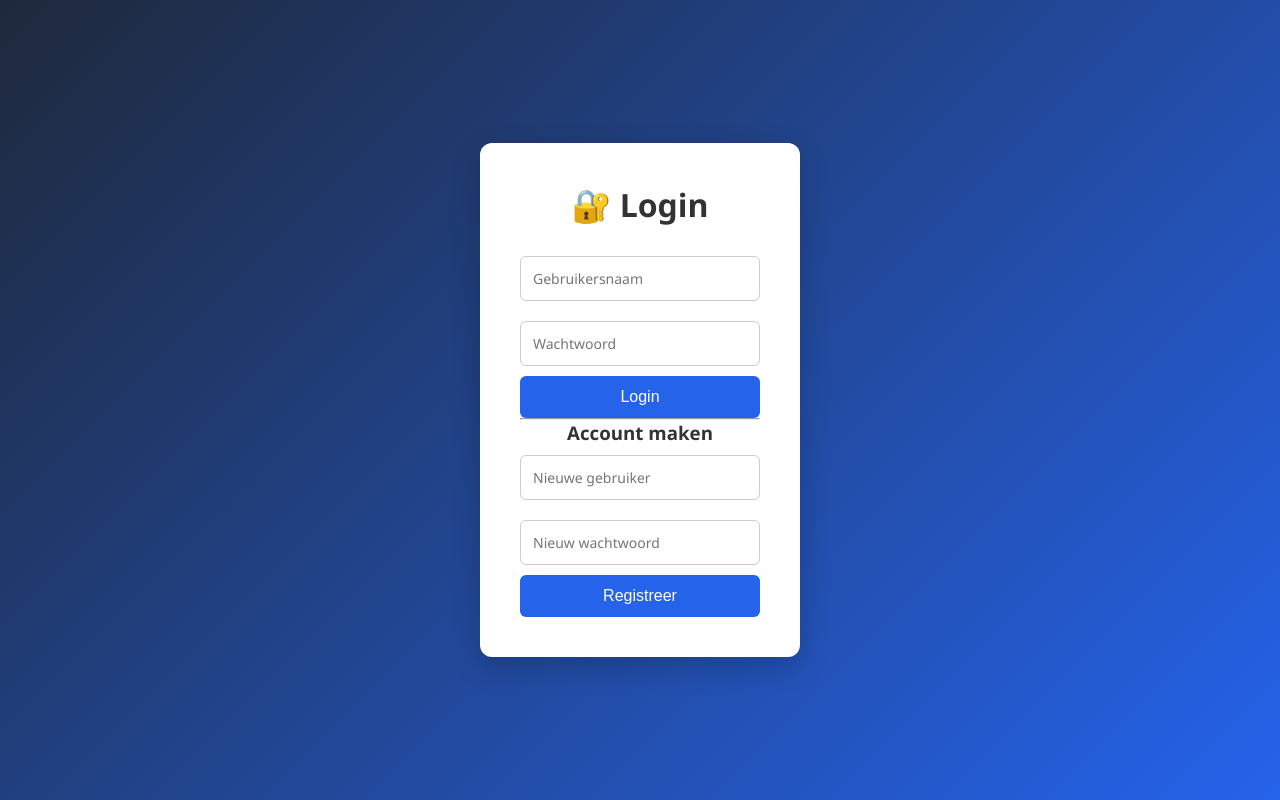
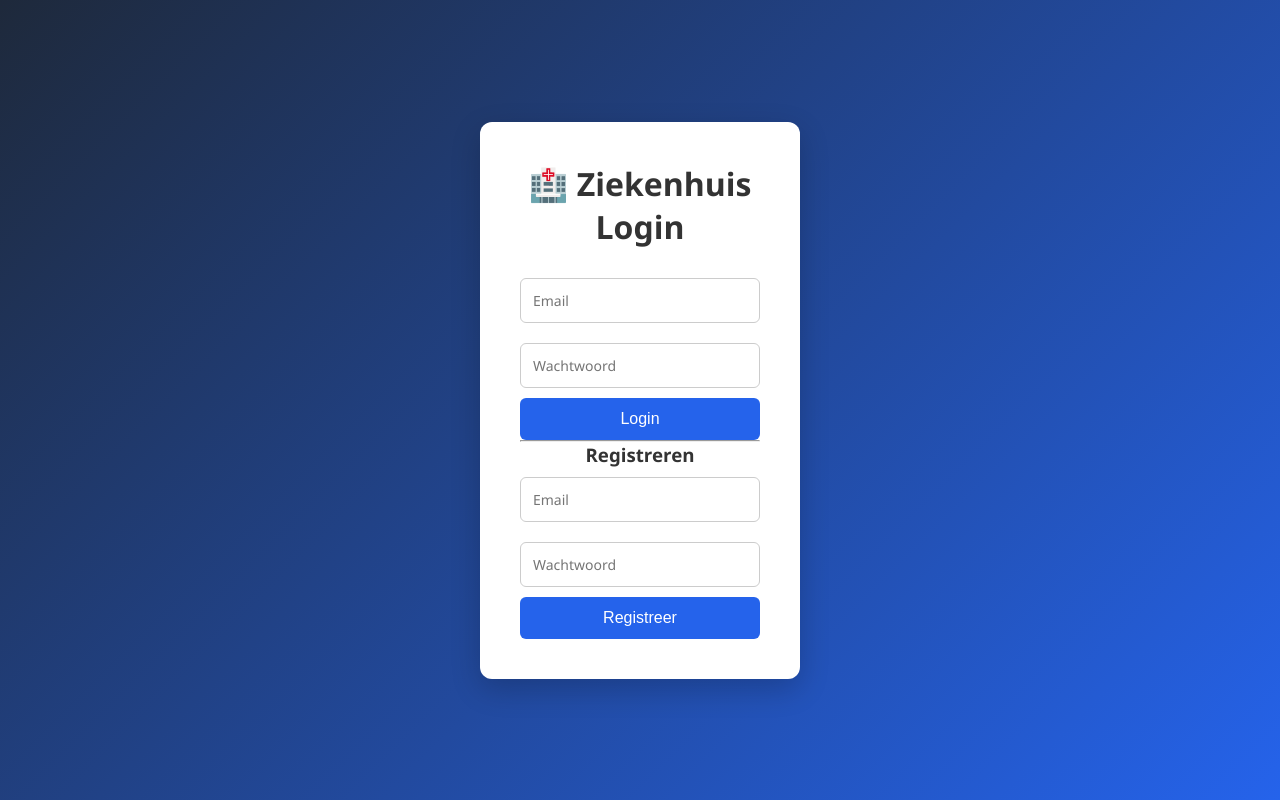
Before and after one commit to robindorny61-sys/Ziekenhuis-systeem, a plain HTML site: page index.html in a window 1280 px wide. Drawn offline with Linux system fonts and the light colour scheme.

Commit message:
Update index.html

```diff
--- a/index.html
+++ b/index.html
@@ -10,25 +10,23 @@
 
 <div class="login-container">
 
-<h1>🔐 Login</h1>
+<h1>🏥 Ziekenhuis Login</h1>
 
-<input id="loginUser" placeholder="Gebruikersnaam">
+<input id="loginEmail" placeholder="Email">
 <input id="loginPass" type="password" placeholder="Wachtwoord">
-
 <button onclick="login()">Login</button>
 
 <hr>
 
-<h3>Account maken</h3>
+<h3>Registreren</h3>
 
-<input id="regUser" placeholder="Nieuwe gebruiker">
-<input id="regPass" type="password" placeholder="Nieuw wachtwoord">
-
+<input id="regEmail" placeholder="Email">
+<input id="regPass" type="password" placeholder="Wachtwoord">
 <button onclick="register()">Registreer</button>
 
 </div>
 
-<script src="js/auth.js"></script>
+<script type="module" src="js/auth.js"></script>
 
 </body>
 </html>
```
